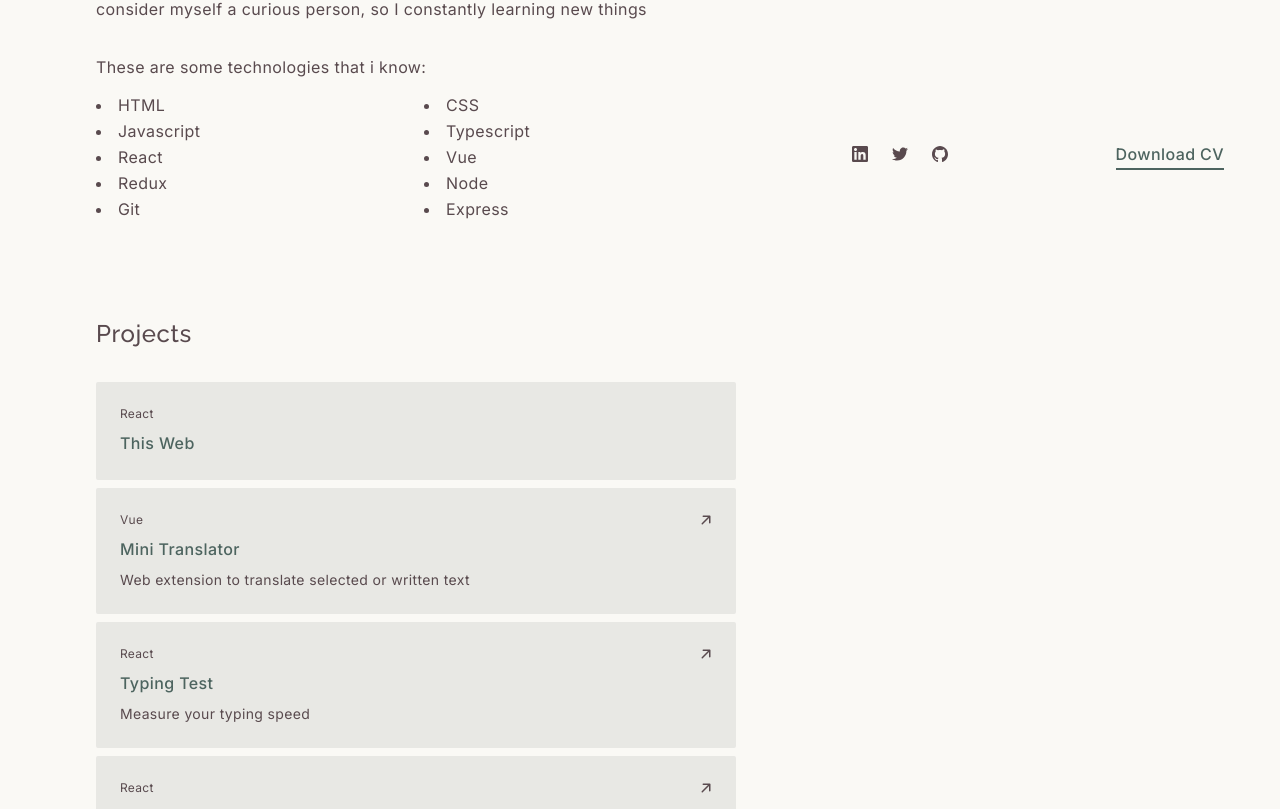
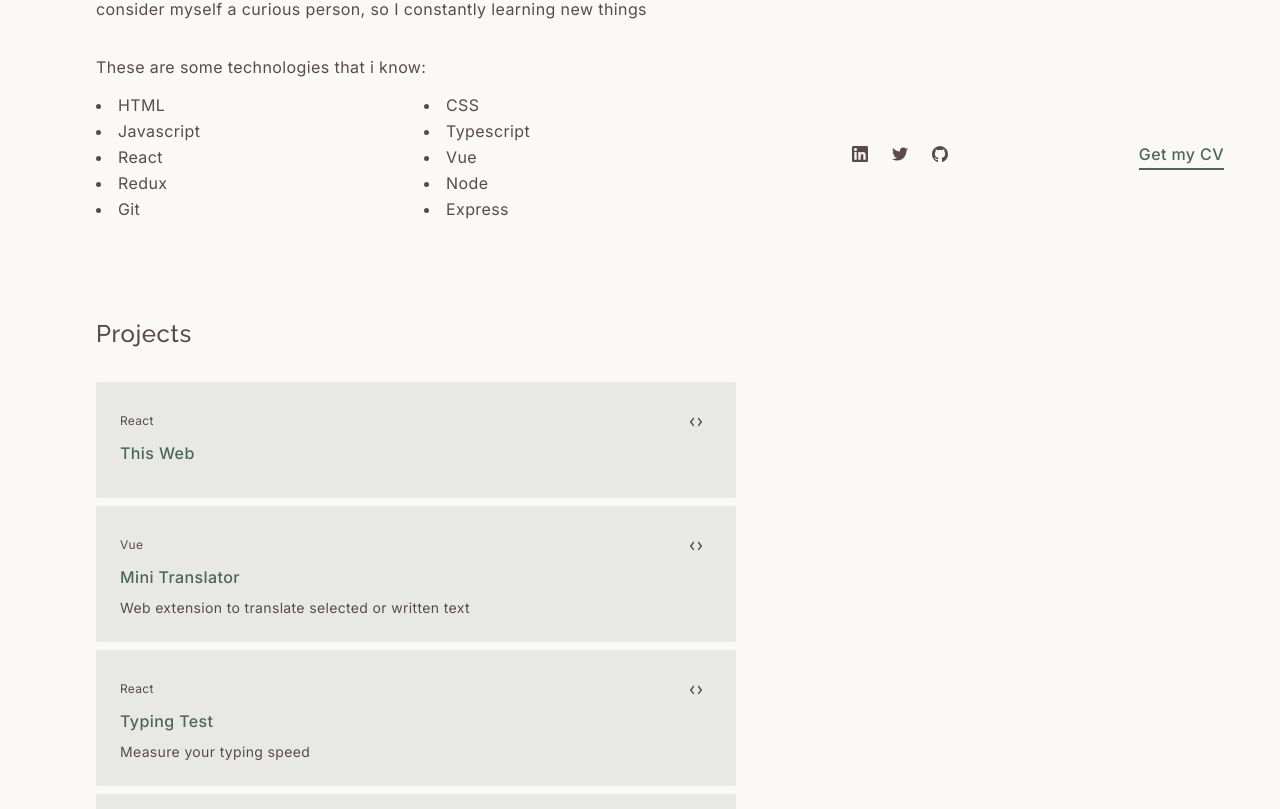
Before and after one commit to axelvc/portfolio, a Next.js app: page / in a window 1280 px wide. Shown: the part 530-1339 px from the top of the page. Built offline with nearby package versions, Linux system fonts and the light colour scheme.

Commit message:
feat: :speech_balloon: add external links

```diff
--- a/components/Contact.tsx
+++ b/components/Contact.tsx
@@ -2,9 +2,21 @@ import Section from '/components/Section'
 import Icon, { Props as IconProps } from '/components/Icon/Icon'
 
 const contactList: { name: string; url: string; icon: IconProps['name'] }[] = [
-  { name: 'Linkedin', url: '#linkedin', icon: 'linkedin' },
-  { name: 'Twitter', url: '#twitter', icon: 'twitter' },
-  { name: 'Email me', url: '#email', icon: 'email' },
+  {
+    name: 'Linkedin',
+    icon: 'linkedin',
+    url: 'http://linkedin.com/in/axelvc',
+  },
+  {
+    name: 'Twitter',
+    icon: 'twitter',
+    url: 'https://twitter.com/axel__vc',
+  },
+  {
+    name: 'Email me',
+    icon: 'email',
+    url: 'mailto:a.axelvc@gmail.com',
+  },
 ]
 
 export default function Contact({ className }: { className?: string }) {
--- a/components/FastLinks.tsx
+++ b/components/FastLinks.tsx
@@ -1,9 +1,21 @@
 import Icon, { Props as IconProps } from '/components/Icon/Icon'
 
 const networks: { name: string; url: string; icon: IconProps['name'] }[] = [
-  { name: 'linkedin', url: '#linkedin', icon: 'linkedin' },
-  { name: 'twitter', url: '#twitter', icon: 'twitter' },
-  { name: 'github', url: '#github', icon: 'github' },
+  {
+    name: 'Linkedin',
+    icon: 'linkedin',
+    url: 'http://linkedin.com/in/axelvc',
+  },
+  {
+    name: 'Twitter',
+    icon: 'twitter',
+    url: 'https://twitter.com/axel__vc',
+  },
+  {
+    name: 'Github',
+    icon: 'github',
+    url: 'https://github.com/axelvc',
+  },
 ]
 
 export default function FastLinks({ className }: { className?: string }) {
@@ -13,6 +25,7 @@ export default function FastLinks({ className }: { className?: string }) {
         <li key={name}>
           <a
             href={url}
+            title={name}
             className="inline-grid place-items-center h-10 w-10 rounded transition animate-fadeIn hover:bg-green-200 hover:text-green-600"
             style={{ animationDelay: `${1 * i}s` }}
           >
@@ -22,8 +35,12 @@ export default function FastLinks({ className }: { className?: string }) {
       ))}
 
       <li className="ml-auto">
-        <a href="#cv" className="relative group inline-block text-green-600 font-medium leading-10">
-          Download CV
+        <a
+          href="/cv.pdf"
+          download="Axel's_CV"
+          className="relative group inline-block text-green-600 font-medium leading-10"
+        >
+          Get my CV
           <span className="absolute bottom-1 inset-x-0 bg-current transition-transform origin-bottom duration-300 ease-out h-0.5 group-hover:scale-y-[2]" />
         </a>
       </li>
--- a/components/Icon/Icon.tsx
+++ b/components/Icon/Icon.tsx
@@ -1,6 +1,7 @@
 import dynamic from 'next/dynamic'
 
 const icons = {
+  code: dynamic(() => import('./code.svg')),
   email: dynamic(() => import('./email.svg')),
   external: dynamic(() => import('./external.svg')),
   github: dynamic(() => import('./github.svg')),
--- a/components/Projects.tsx
+++ b/components/Projects.tsx
@@ -4,23 +4,27 @@ import Icon from '/components/Icon/Icon'
 const projectsList = [
   {
     title: 'This web',
+    code: 'https://github.com/axelvc/portfolio',
     technologies: ['react'],
   },
   {
     title: 'Mini Translator',
-    link: '#mini_translator',
+    code: 'https://github.com/axelvc/mini_translator',
+    link: 'https://chrome.google.com/webstore/detail/mini-translator/godoijpcenklboeghnkeafimbadkgiib',
     description: 'Web extension to translate selected or written text',
     technologies: ['vue'],
   },
   {
     title: 'Typing Test',
-    link: '#typing_test',
+    code: 'https://github.com/axelvc/typing_test',
+    link: 'https://typest.netlify.app/',
     description: 'Measure your typing speed',
     technologies: ['react'],
   },
   {
     title: 'Sudoku Game',
-    link: '#sudoku_game',
+    code: 'https://github.com/axelvc/sudoku',
+    link: 'https://axelvc-sudoku.netlify.app',
     technologies: ['react'],
   },
 ]
@@ -29,25 +33,27 @@ export default function Projects({ className }: { className?: string }) {
   return (
     <Section title="projects" className={className}>
       <div className="group">
-        {projectsList.map(({ title, link, description, technologies }) => (
+        {projectsList.map(({ title, link, code, description, technologies }) => (
           <article
             key={title}
-            className="relative grid gap-2 mt-2 p-6 rounded-sm bg-green-200 transition duration-300 ease-out group-hover:opacity-50 hover:!opacity-100"
+            className="relative mt-2 p-6 rounded-sm bg-green-200 transition duration-300 ease-out group-hover:opacity-50 hover:!opacity-100"
           >
-            <div className="flex items-center">
-              <small className={`text-xs capitalize`}>{technologies.join(', ')}</small>
-
-              {link && (
-                <>
-                  <Icon name="external" size="sm" className="ml-auto" />
-                  <a href={link} className="absolute inset-0" aria-label={title} />
-                </>
-              )}
-            </div>
-
-            <h3 className="text-green-600 font-medium capitalize">{title}</h3>
+            {code && (
+              <a
+                href={code}
+                title="Code"
+                target="_blank"
+                rel="noreferrer"
+                className="z-10 absolute top-6 right-6 grid place-items-center h-8 w-8 cursor-pointer rounded-sm transition-colors hover:bg-green-300 hover:text-green-600"
+              >
+                <Icon name="code" size="sm" />
+              </a>
+            )}
+            <small className="text-xs capitalize">{technologies.join(', ')}</small>
+            <h3 className="my-2 text-green-600 font-medium capitalize">{title}</h3>
 
             {description && <p className="text-sm">{description}</p>}
+            {link && <a href={link} title={title} target="blank" className="absolute inset-0" aria-label={title} />}
           </article>
         ))}
       </div>
--- a/tailwind.config.js
+++ b/tailwind.config.js
@@ -10,6 +10,7 @@ module.exports = {
         },
         green: {
           200: '#e8e8e4',
+          300: '#d0d0c8',
           600: '#4d645f',
         },
       },
```
Also changed, not shown: 1 other file (tests, documents, lock files or other folders).
